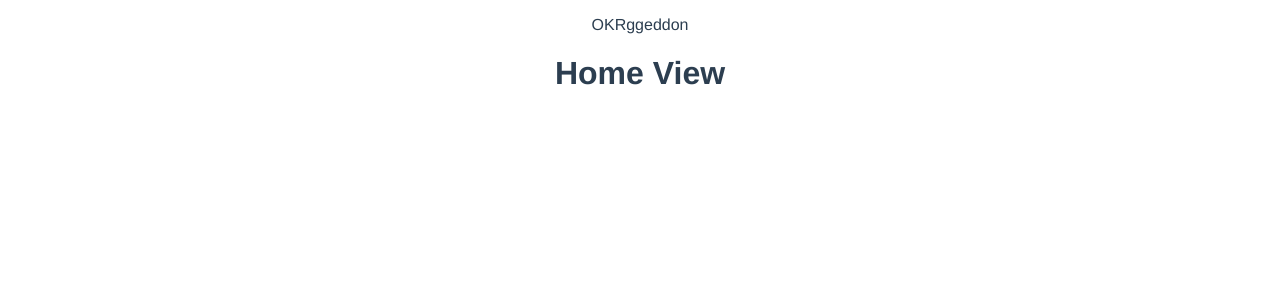
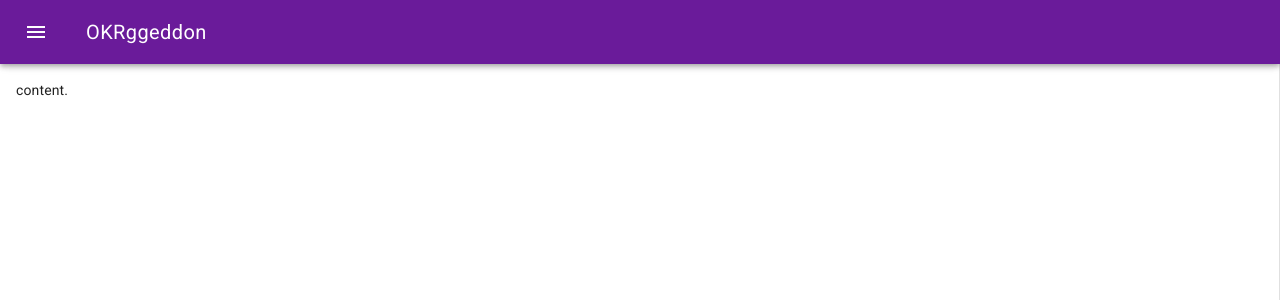
Before and after one commit to OSWeekends/OKRggedon, a Vue app: page / in a window 1280 px wide. Shown: the top 300 px of the page. Built offline with nearby package versions, Linux system fonts and the light colour scheme.

Commit message:
add vue-material

```diff
--- a/package.json
+++ b/package.json
@@ -10,6 +10,7 @@
   "dependencies": {
     "register-service-worker": "^1.0.0",
     "vue": "^2.5.13",
+    "vue-material": "^1.0.0-beta-7",
     "vue-router": "^3.0.1",
     "vuex": "^3.0.1"
   },
--- a/public/index.html
+++ b/public/index.html
@@ -5,6 +5,7 @@
     <meta http-equiv="X-UA-Compatible" content="IE=edge">
     <meta name="viewport" content="width=device-width,initial-scale=1.0">
     <link rel="shortcut icon" href="<%= webpackConfig.output.publicPath %>favicon.ico">
+    <link rel="stylesheet" href="//fonts.googleapis.com/css?family=Roboto:400,500,700,400italic|Material+Icons">
     <title>okr-clone</title>
   </head>
   <body>
--- a/src/App.vue
+++ b/src/App.vue
@@ -1,40 +1,59 @@
 <template>
-  <div id="app">
-    <app-header></app-header>
-    <router-view/>
-  </div>
+<div class="page-container">
+  <md-app md-mode="reveal">
+    <md-app-toolbar class="md-primary">
+      <md-button class="md-icon-button" @click="menuVisible = !menuVisible">
+        <md-icon>menu</md-icon>
+      </md-button>
+      <span class="md-title">{{ appName }}</span>
+    </md-app-toolbar>
+
+    <md-app-drawer :md-active.sync="menuVisible">
+      <md-toolbar class="md-transparent" md-elevation="0">Navigation</md-toolbar>
+
+      <md-list>
+        <md-list-item v-for="(quarter, key) in periods" :key="key">
+          <md-icon>event</md-icon>
+          <span class="md-list-item-text">{{ quarter.title }}</span>
+        </md-list-item>
+      </md-list>
+    </md-app-drawer>
+
+    <md-app-content class="page-content">
+      <p>content.</p>
+    </md-app-content>
+  </md-app>
+</div>
 </template>
 
 <script>
-import AppHeader from '@/components/AppHeader'
-
 export default {
-  components: {
-    AppHeader,
-  },
+  name: 'okr-app',
+  data: () => ({
+    menuVisible: false,
+    appName: 'OKRggeddon',
+    periods: [
+      { key:'1', year: 2018, quarter: 1, title: '2018 Q1' },
+      { key:'2', year: 2018, quarter: 2, title: '2018 Q2' },
+      { key:'3', year: 2018, quarter: 3, title: '2018 Q3' },
+      { key:'4', year: 2018, quarter: 4, title: '2018 Q4' },
+    ],
+  }),
 }
 </script>
 
 
-<style>
-#app {
-  font-family: 'Avenir', Helvetica, Arial, sans-serif;
-  -webkit-font-smoothing: antialiased;
-  -moz-osx-font-smoothing: grayscale;
-  text-align: center;
-  color: #2c3e50;
-}
+<style lang="scss" scoped>
+  @import "~vue-material/dist/theme/engine"; // Import the theme engine
 
-#nav {
-  padding: 30px;
-}
+  @include md-register-theme("default", (
+    primary: md-get-palette-color(purple, 800), // The primary color of your application
+    accent: md-get-palette-color(pink, A200) // The accent or secondary color
+  ));
 
-#nav a {
-  font-weight: bold;
-  color: #2c3e50;
-}
+  @import "~vue-material/dist/theme/all"; // Apply the theme
 
-#nav a.router-link-exact-active {
-  color: #42b983;
-}
+  .page-content {
+    height: 100vh;
+  }
 </style>
--- a/src/components/AppHeader.vue
+++ b/src/components/AppHeader.vue
@@ -1,7 +1,7 @@
 <template>
-  <header>
-    <p>OKRggeddon</p>
-  </header>
+  <md-toolbar class="md-primary">
+    <h3 class="md-title">OKRggeddon</h3>
+  </md-toolbar>
 </template>
 
 <script>
--- a/src/main.js
+++ b/src/main.js
@@ -1,10 +1,15 @@
 import Vue from 'vue';
+import VueMaterial from 'vue-material';
+import 'vue-material/dist/vue-material.min.css';
+
 import App from './App.vue';
 import router from './router';
 import store from './store';
+
 import './registerServiceWorker';
 
 Vue.config.productionTip = false;
+Vue.use(VueMaterial);
 
 new Vue({
   router,
--- a/src/views/Home.vue
+++ b/src/views/Home.vue
@@ -1,5 +1,5 @@
 <template>
-  <h1>Home View</h1>
+  <div>text</div>
 </template>
 
 <script>
```
Also changed, not shown: 1 other file (tests, documents, lock files or other folders).
